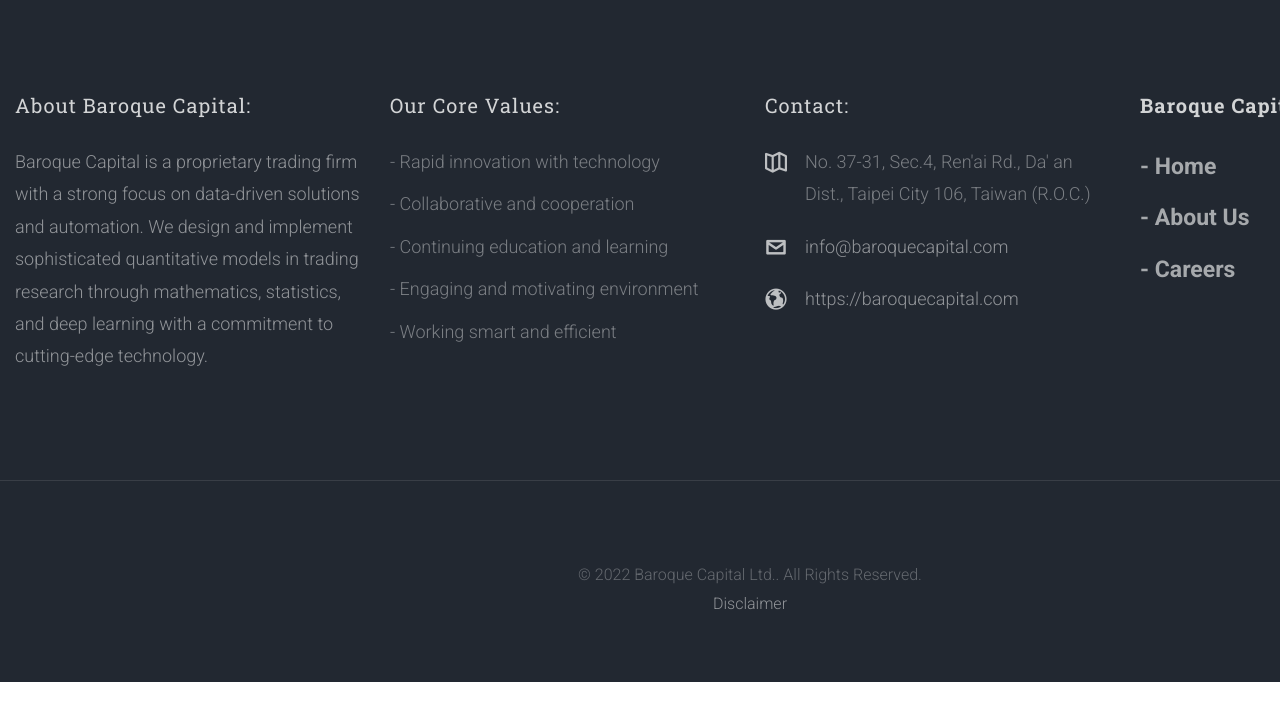
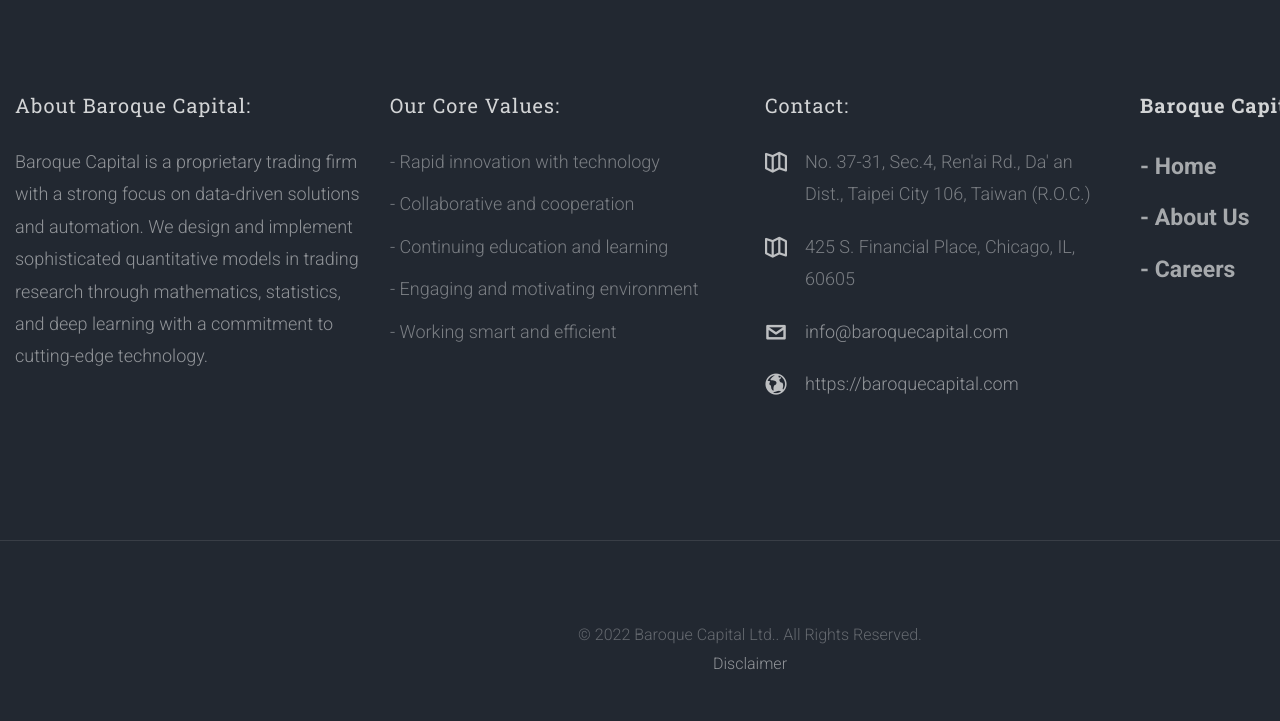
Before and after one commit to ICimprov/ICimprov.github.io, a plain HTML site: page index.html in a window 1280 px wide. Shown: the part 1118-1839 px from the top of the page. Before the commit the page ends 1800 px from the top, so only its background shows below. Drawn offline with Linux system fonts and the light colour scheme; files whose address does not match are found by name.

Commit message:
Update index.html

```diff
--- a/index.html
+++ b/index.html
@@ -185,7 +185,7 @@
 							<h3 class="section-title">Contact:</h3>
 							<ul class="contact-info">
 								<li><i class="icon-map2"></i>No. 37-31, Sec.4, Ren'ai Rd., Da' an  Dist., Taipei City 106, Taiwan (R.O.C.)</li>
-
+								<li><i class="icon-map2"></i>425 S. Financial Place, Chicago, IL, 60605</li>
 								<li><i class="icon-envelope2"></i><a href="mailto:info@baroquecapital.com">info@baroquecapital.com</a></li>
 								<li><i class="icon-globe2"></i><a href="/">https://baroquecapital.com</a></li>
 							</ul>
```
